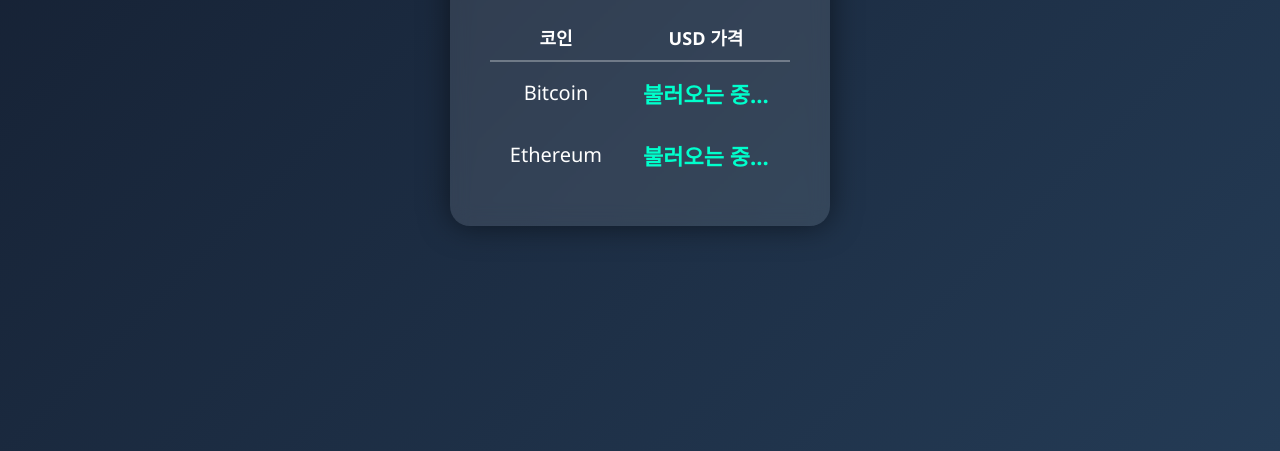
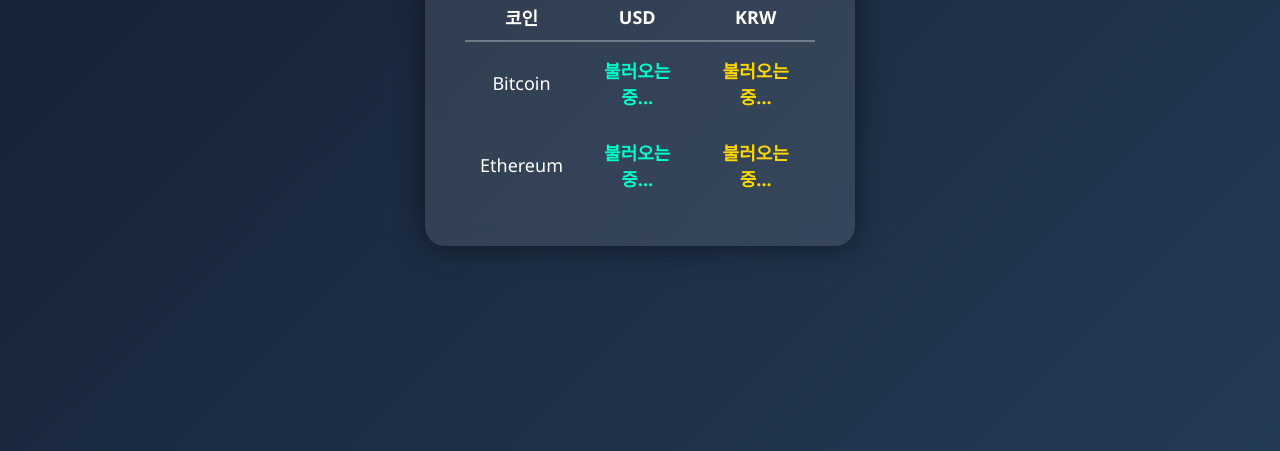
Before and after one commit to ansejrtj-oss/ansejrtj-oss.github.io, a plain HTML site: page index.html in a window 1280 px wide. Shown: the part 349-800 px from the top of the page. Drawn offline with Linux system fonts and the light colour scheme; no server answers.

Commit message:
Update index.html

```diff
--- a/index.html
+++ b/index.html
@@ -30,7 +30,7 @@ h1 {
 }
 
 table {
-    width: 300px;
+    width: 350px;
     border-collapse: collapse;
 }
 
@@ -42,19 +42,19 @@ th {
 
 td {
     padding: 15px;
-    font-size: 20px;
+    font-size: 18px;
 }
 
-.price {
+.price-usd {
     font-weight: bold;
-    font-size: 22px;
     color: #00ffcc;
-    transition: 0.3s;
 }
 
-.price:hover {
-    transform: scale(1.1);
+.price-krw {
+    font-weight: bold;
+    color: #ffd700;
 }
+
 </style>
 </head>
 
@@ -66,26 +66,32 @@ td {
     <table>
         <tr>
             <th>코인</th>
-            <th>USD 가격</th>
+            <th>USD</th>
+            <th>KRW</th>
         </tr>
         <tr>
             <td>Bitcoin</td>
-            <td id="btc" class="price">불러오는 중...</td>
+            <td id="btc-usd" class="price-usd">불러오는 중...</td>
+            <td id="btc-krw" class="price-krw">불러오는 중...</td>
         </tr>
         <tr>
             <td>Ethereum</td>
-            <td id="eth" class="price">불러오는 중...</td>
+            <td id="eth-usd" class="price-usd">불러오는 중...</td>
+            <td id="eth-krw" class="price-krw">불러오는 중...</td>
         </tr>
     </table>
 </div>
 
 <script>
 function fetchPrice() {
-    fetch("https://api.coingecko.com/api/v3/simple/price?ids=bitcoin,ethereum&vs_currencies=usd")
+    fetch("https://api.coingecko.com/api/v3/simple/price?ids=bitcoin,ethereum&vs_currencies=usd,krw")
         .then(response => response.json())
         .then(data => {
-            document.getElementById("btc").innerText = "$ " + data.bitcoin.usd.toLocaleString();
-            document.getElementById("eth").innerText = "$ " + data.ethereum.usd.toLocaleString();
+            document.getElementById("btc-usd").innerText = "$ " + data.bitcoin.usd.toLocaleString();
+            document.getElementById("btc-krw").innerText = "₩ " + data.bitcoin.krw.toLocaleString();
+
+            document.getElementById("eth-usd").innerText = "$ " + data.ethereum.usd.toLocaleString();
+            document.getElementById("eth-krw").innerText = "₩ " + data.ethereum.krw.toLocaleString();
         });
 }
 
```
